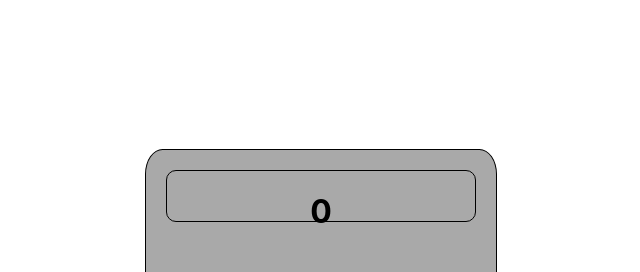
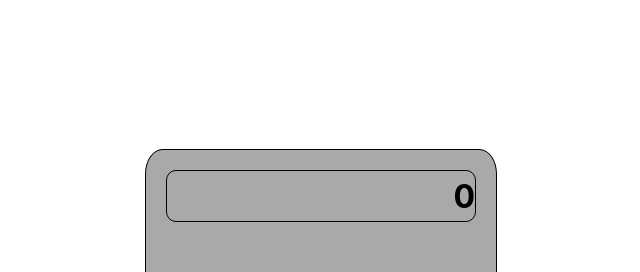
Before and after one commit to mrkshx/calculator, a React (Create React App) app: page / in a window 1280 px wide. Shown: the top 272 px of the page, without its empty margins (319-959 px from the left). Built offline with nearby package versions, Linux system fonts and the light colour scheme.

Commit message:
made display flexbox and added alignment

```diff
--- a/src/style/display.scss
+++ b/src/style/display.scss
@@ -1,4 +1,7 @@
 #display {
+  display: flex;
+  justify-content: flex-end;
+  align-items: center;
   height: 50px;
   border-radius: 10px;
   border: 1px solid;
```
